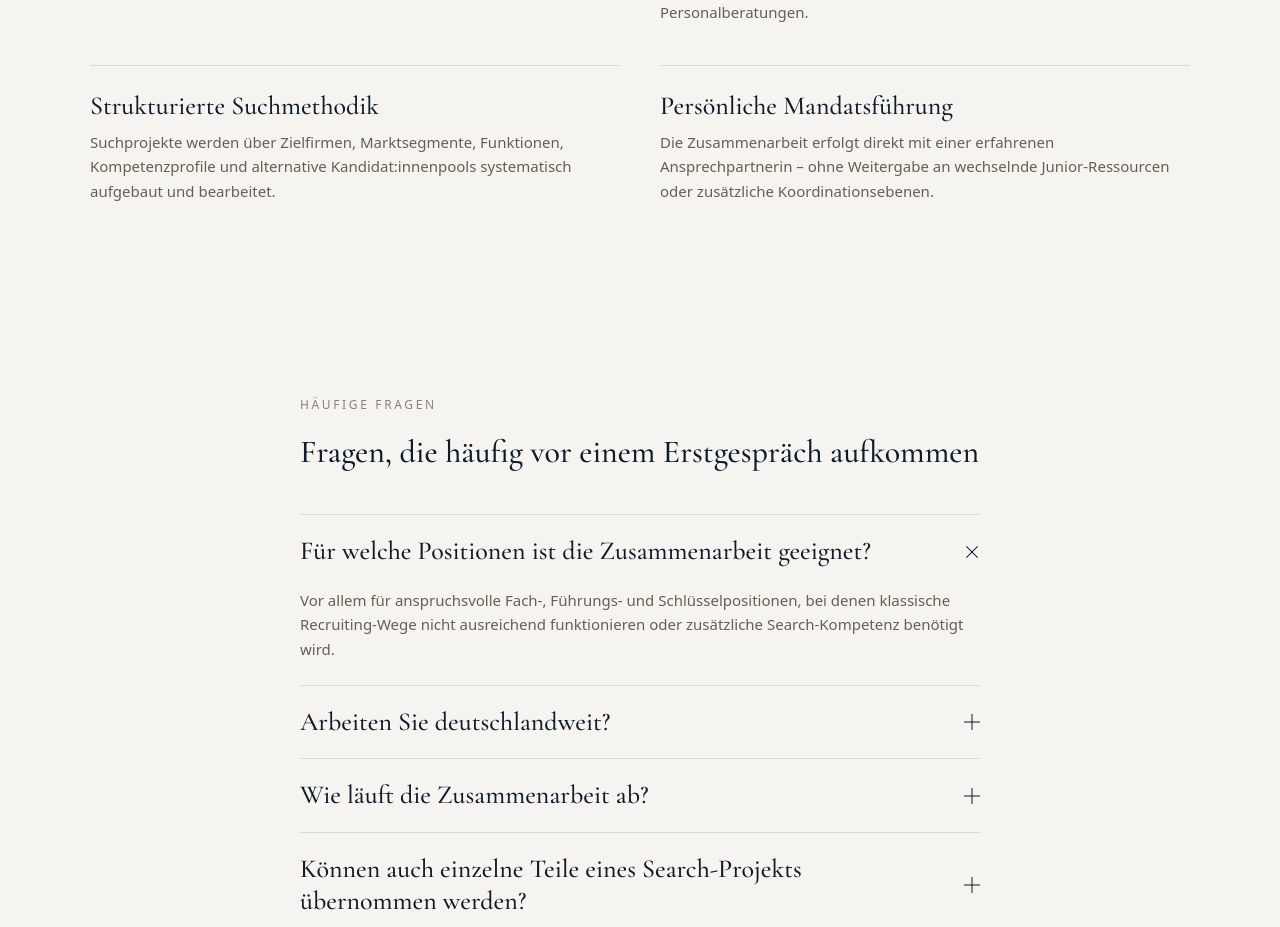
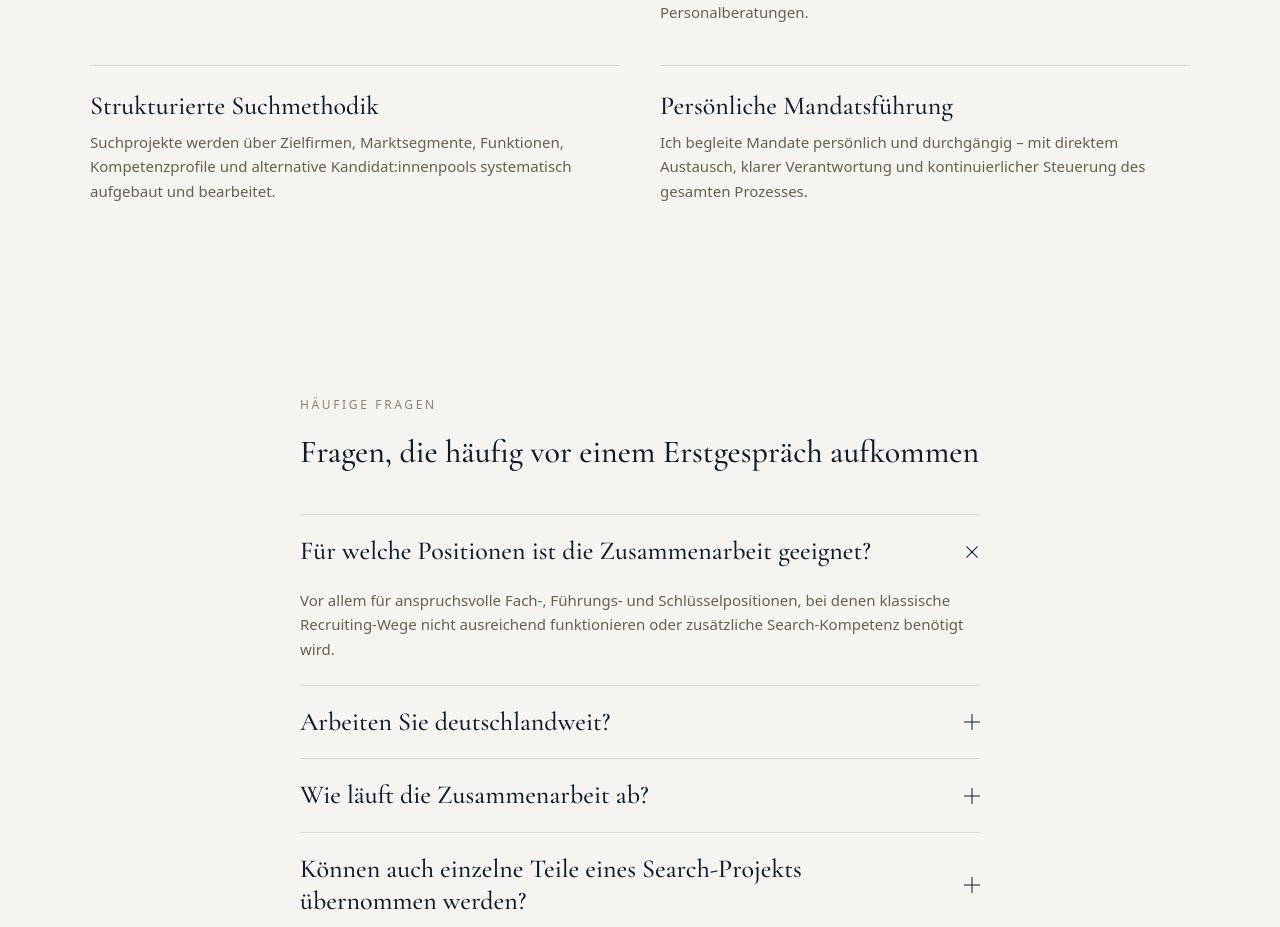
Before and after one commit to nataliasaslawski/Website, a Next.js app: page / in a window 1280 px wide. Shown: the part 4228-5155 px from the top of the page. Built offline with nearby package versions, Linux system fonts and the light colour scheme.

Commit message:
Update "Persönliche Mandatsführung" description text
Co-Authored-By: Claude Sonnet 5 <noreply@anthropic.com>

```diff
--- a/src/components/home/ExpertiseTrust.tsx
+++ b/src/components/home/ExpertiseTrust.tsx
@@ -16,7 +16,7 @@ const items = [
   },
   {
     title: "Persönliche Mandatsführung",
-    text: "Die Zusammenarbeit erfolgt direkt mit einer erfahrenen Ansprechpartnerin – ohne Weitergabe an wechselnde Junior-Ressourcen oder zusätzliche Koordinationsebenen.",
+    text: "Ich begleite Mandate persönlich und durchgängig – mit direktem Austausch, klarer Verantwortung und kontinuierlicher Steuerung des gesamten Prozesses.",
   },
 ];
 
```
